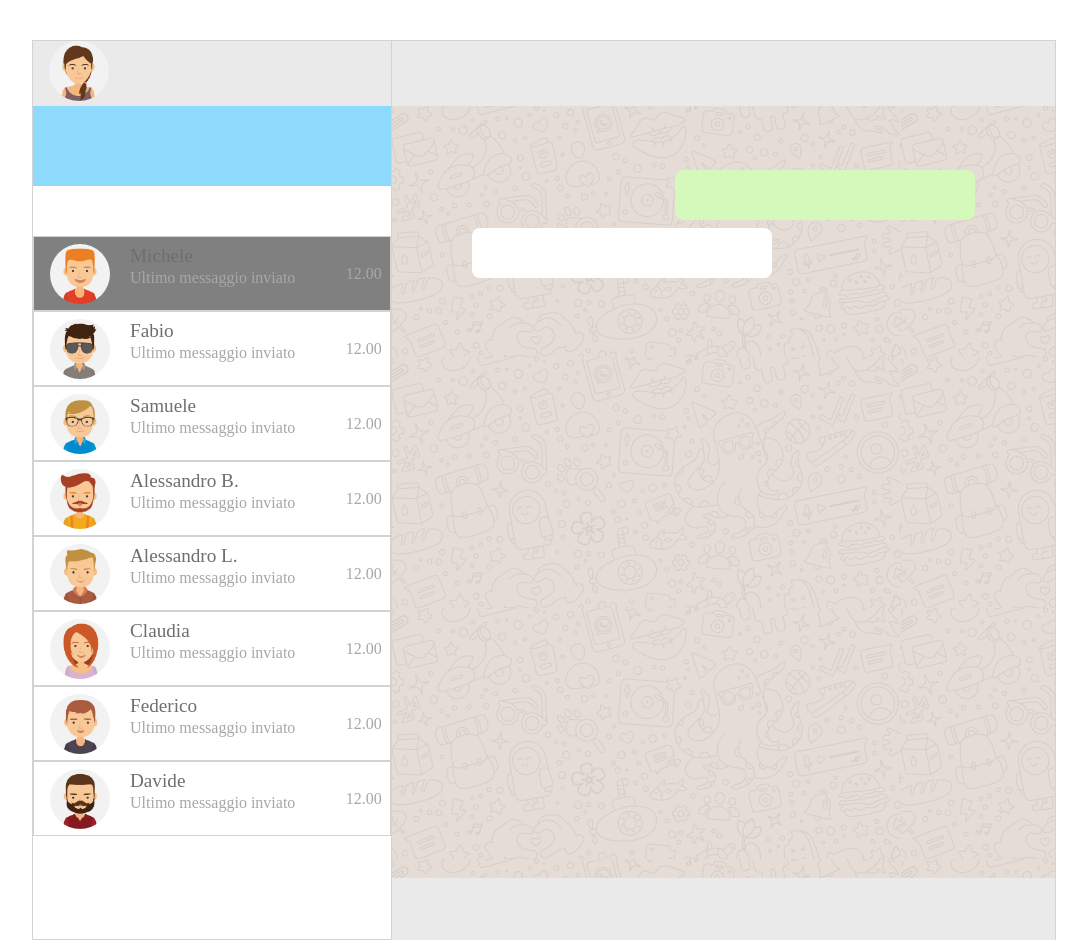
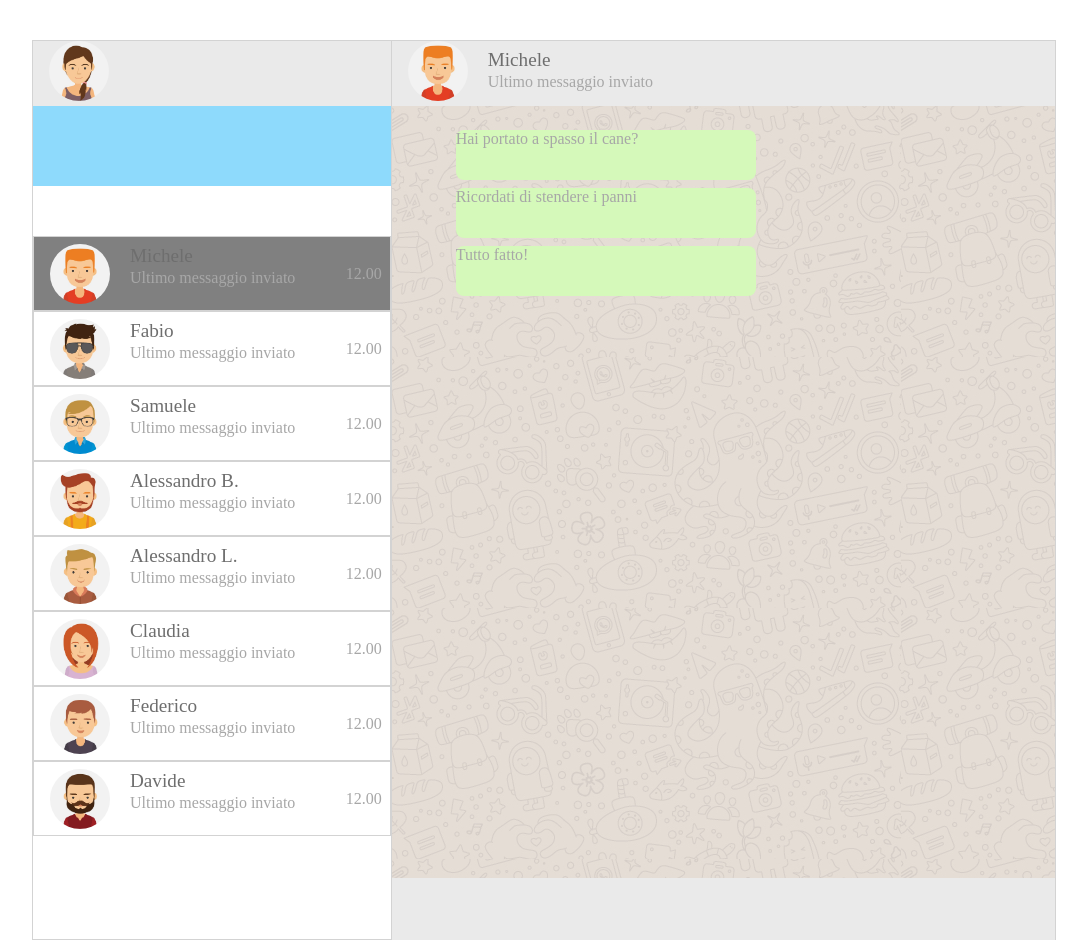
Before and after one commit to ViktorStevanovic/vue-boolzapp, a plain HTML site: page index.html in a window 1280 px wide. Shown: the whole page, without its empty margins (96-1183 px from the left). Drawn offline with nearby package versions, Linux system fonts and the light colour scheme.

Commit message:
message displayed in chats

```diff
--- a/css/style.css
+++ b/css/style.css
@@ -77,26 +77,30 @@ img{
 .contact-chat{
     background-image: url(/img/mine.jpg);
     height: 86%;
-    padding: 4rem 5rem;
+    padding: 1rem 4rem;
+
+}
+.messages{
     display: flex;
     flex-direction: column;
-    gap: .5rem;
-}
-.sent-message{
     height: 50px;
     background-color: #D5F9BA;
     width: 300px;
     border-radius: .5rem;
+    margin: .5rem 0;
+
+}
+.sent-message{
+    background-color: #D5F9BA;
     align-self: flex-end;
 }
 .received-message{
-    height: 50px;
     background-color: #FFFF;
-    width: 300px;
-    border-radius: .5rem;
     align-self: flex-start;
 }
-
+.selected-contact{
+    display: flex;
+}
 
 
 .text-side{
--- a/index.html
+++ b/index.html
@@ -22,7 +22,7 @@
                 <article class="contact" v-for="(element, index) in contacts" @click="selectChat(index)" :class= "(index === activeChat) ? 'active' : '' ">
                     <img :src="element.avatar" alt="">
                     <div class="contact-info">
-                        <p class="contact-name">{{ element.name}}</p>
+                        <p class="contact-name">{{element.name}}</p>
                         <span>Ultimo messaggio inviato</span>
                     </div>
                     <div class="time-contact">12.00</div>
@@ -30,11 +30,19 @@
             </div>
             <!-- La parte destra contenente le info del contatto selezionato con annessa chat -->
             <div class="chat-container">
-                <article class="selected-contact"></article>
+                <article class="selected-contact">
+                    <img :src="contacts[activeChat].avatar" alt="">
+                    <div class="contact-info">
+                        <p class="contact-name">{{contacts[activeChat].name}}</p>
+                        <span>Ultimo messaggio inviato</span>
+                    </div>
+                </article>
                 <!-- Chat section -->
                 <article class="contact-chat">
-                    <div class="sent-message"></div>
-                    <div class="received-message"></div>
+                    <div class="messages" v-for="(element,index) in contacts[activeChat].messages">
+                        {{element.message}}
+                    </div>
+
                 </article>
 
                 <article class="text-side"></article>
--- a/js/script.js
+++ b/js/script.js
@@ -8,7 +8,7 @@ createApp({
                 {
                     name: 'Michele',
                     avatar: './img/avatar_1.jpg',
-                    visible: false,
+                    visible: true,
                     messages: [
                         {
                             date: '10/01/2020 15:30:55',
@@ -172,9 +172,10 @@ createApp({
     },
     methods: {
         selectChat(index){
-            // this.contacts[index].visible = !this.contacts[index].visible;
-            this.activeChat = index
-
+            this.activeChat = index;
+            for (let i= 0; i < this.contacts.length; i++) {
+                this.contacts[i].visible = i === index;
+            }
         },
     },
 
```
